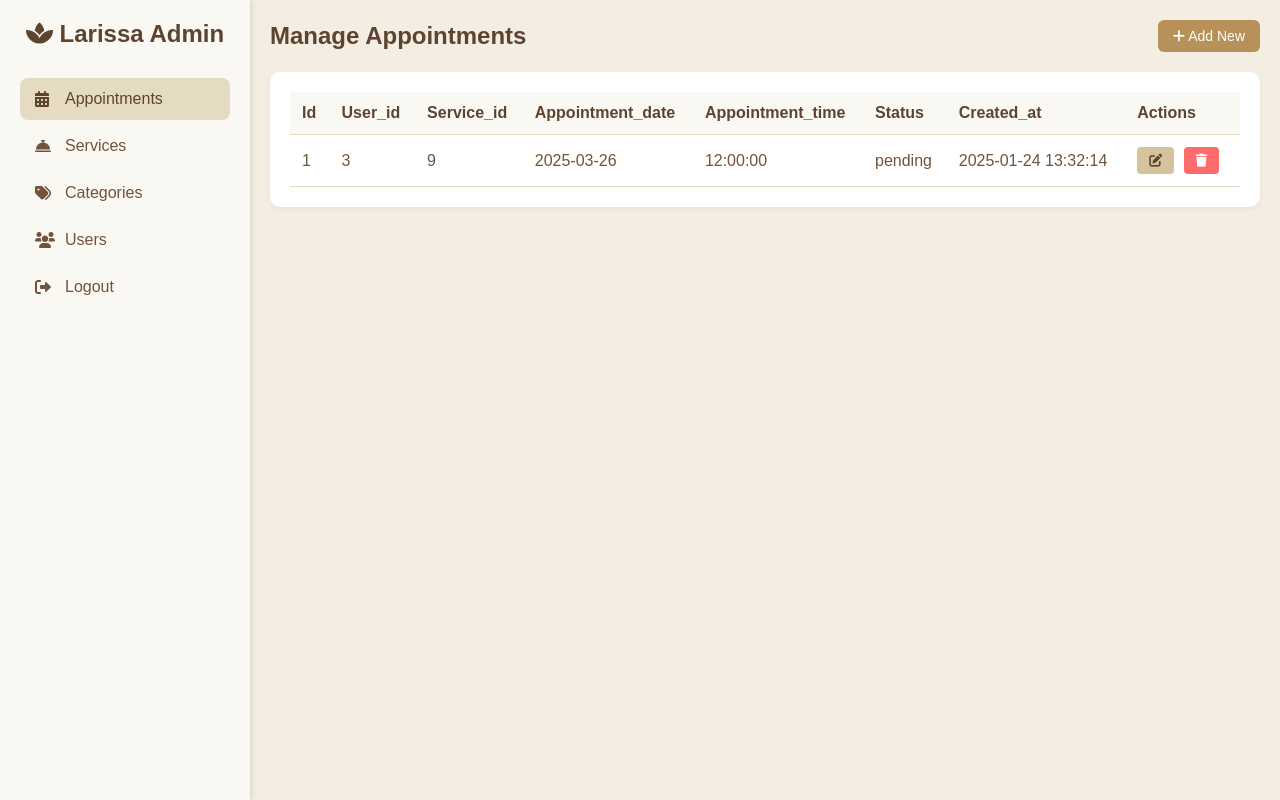
After one commit to Hugo343/larissa_new, a PHP site: page /admin.php in a window 1280 px wide. The commit adds this page. Run offline with PHP 8.4, Linux system fonts and the light colour scheme; a user stored in the database is signed in; data comes from the database, SQL or seed files in the repository.

Commit message:
dashboard
dahsboard admin,hash pass admin,crud admin

```diff
--- /dev/null
+++ b/admin.php
@@ -0,0 +1,457 @@
+<?php
+session_start();
+require_once 'config.php';
+if (!isset($_SESSION['user_id']) || !isset($_SESSION['is_admin']) || !$_SESSION['is_admin']) {
+    header('Location: auth.php');
+    exit();
+}
+
+// Handle CRUD operations
+if ($_SERVER['REQUEST_METHOD'] === 'POST') {
+    $action = $_POST['action'] ?? '';
+    $table = $_POST['table'] ?? '';
+
+    switch ($action) {
+        case 'delete':
+            $id = $_POST['id'];
+            $stmt = $pdo->prepare("DELETE FROM $table WHERE id = ?");
+            $stmt->execute([$id]);
+            header('Location: admin.php?table=' . $table);
+            exit;
+            break;
+
+        case 'add':
+        case 'edit':
+            $id = $_POST['id'] ?? null;
+            $fields = $_POST;
+            unset($fields['action'], $fields['table'], $fields['id']);
+
+            if ($action === 'add') {
+                $columns = implode(', ', array_keys($fields));
+                $values = implode(', ', array_fill(0, count($fields), '?'));
+                $stmt = $pdo->prepare("INSERT INTO $table ($columns) VALUES ($values)");
+                $stmt->execute(array_values($fields));
+            } else {
+                $set = implode('=?, ', array_keys($fields)) . '=?';
+                $stmt = $pdo->prepare("UPDATE $table SET $set WHERE id=?");
+                $stmt->execute([...array_values($fields), $id]);
+            }
+            header('Location: admin.php?table=' . $table);
+            exit;
+            break;
+    }
+}
+
+$currentTable = $_GET['table'] ?? 'appointments';
+
+// Fetch table data
+$stmt = $pdo->query("SELECT * FROM $currentTable");
+$rows = $stmt->fetchAll(PDO::FETCH_ASSOC);
+
+// Fetch related data for dropdowns
+$categories = $pdo->query("SELECT * FROM categories")->fetchAll(PDO::FETCH_ASSOC);
+$services = $pdo->query("SELECT * FROM services")->fetchAll(PDO::FETCH_ASSOC);
+$users = $pdo->query("SELECT * FROM users")->fetchAll(PDO::FETCH_ASSOC);
+?>
+
+<!DOCTYPE html>
+<html lang="id">
+<head>
+    <meta charset="UTF-8">
+    <meta name="viewport" content="width=device-width, initial-scale=1.0">
+    <title>Admin Dashboard - Larissa Salon Studio</title>
+    <link rel="stylesheet" href="https://cdnjs.cloudflare.com/ajax/libs/font-awesome/6.0.0-beta3/css/all.min.css">
+    <style>
+        :root {
+            --tan-50: #faf8f2;
+            --tan-100: #f3eee1;
+            --tan-200: #e5dbc3;
+            --tan-300: #d4c39d;
+            --tan-400: #c7ad7f;
+            --tan-500: #b69159;
+            --tan-600: #a87e4e;
+            --tan-700: #8c6642;
+            --tan-800: #72533a;
+            --tan-900: #5d4431;
+            --tan-950: #312319;
+        }
+
+        * {
+            margin: 0;
+            padding: 0;
+            box-sizing: border-box;
+            font-family: 'Poppins', sans-serif;
+        }
+
+        body {
+            background: var(--tan-100);
+            min-height: 100vh;
+        }
+
+        .dashboard {
+            display: flex;
+            min-height: 100vh;
+        }
+
+        .sidebar {
+            width: 250px;
+            background: var(--tan-50);
+            padding: 20px;
+            box-shadow: 2px 0 5px rgba(0,0,0,0.1);
+        }
+
+        .main-content {
+            flex: 1;
+            padding: 20px;
+        }
+
+        .logo {
+            color: var(--tan-900);
+            font-size: 24px;
+            font-weight: 600;
+            margin-bottom: 30px;
+            text-align: center;
+        }
+
+        .nav-link {
+            display: flex;
+            align-items: center;
+            padding: 12px 15px;
+            color: var(--tan-800);
+            text-decoration: none;
+            border-radius: 8px;
+            margin-bottom: 5px;
+            transition: all 0.3s;
+        }
+
+        .nav-link:hover,
+        .nav-link.active {
+            background: var(--tan-200);
+            color: var(--tan-900);
+        }
+
+        .nav-link i {
+            margin-right: 10px;
+            width: 20px;
+        }
+
+        .content-header {
+            display: flex;
+            justify-content: space-between;
+            align-items: center;
+            margin-bottom: 20px;
+        }
+
+        .content-title {
+            color: var(--tan-900);
+            font-size: 24px;
+        }
+
+        .btn {
+            padding: 8px 15px;
+            border: none;
+            border-radius: 6px;
+            cursor: pointer;
+            font-size: 14px;
+            transition: all 0.3s;
+        }
+
+        .btn-primary {
+            background: var(--tan-500);
+            color: white;
+        }
+
+        .btn-primary:hover {
+            background: var(--tan-600);
+        }
+
+        .table-container {
+            background: white;
+            border-radius: 10px;
+            padding: 20px;
+            box-shadow: 0 2px 5px rgba(0,0,0,0.05);
+        }
+
+        table {
+            width: 100%;
+            border-collapse: collapse;
+        }
+
+        th, td {
+            padding: 12px;
+            text-align: left;
+            border-bottom: 1px solid var(--tan-200);
+        }
+
+        th {
+            color: var(--tan-900);
+            font-weight: 600;
+            background: var(--tan-50);
+        }
+
+        td {
+            color: var(--tan-800);
+        }
+
+        .action-btn {
+            padding: 6px 12px;
+            border: none;
+            border-radius: 4px;
+            cursor: pointer;
+            font-size: 13px;
+            margin-right: 5px;
+        }
+
+        .edit-btn {
+            background: var(--tan-300);
+            color: var(--tan-900);
+        }
+
+        .delete-btn {
+            background: #ff6b6b;
+            color: white;
+        }
+
+        .modal {
+            display: none;
+            position: fixed;
+            top: 0;
+            left: 0;
+            width: 100%;
+            height: 100%;
+            background: rgba(0,0,0,0.5);
+            align-items: center;
+            justify-content: center;
+        }
+
+        .modal.active {
+            display: flex;
+        }
+
+        .modal-content {
+            background: white;
+            padding: 20px;
+            border-radius: 10px;
+            width: 90%;
+            max-width: 500px;
+        }
+
+        .form-group {
+            margin-bottom: 15px;
+        }
+
+        .form-group label {
+            display: block;
+            margin-bottom: 5px;
+            color: var(--tan-900);
+        }
+
+        .form-group input,
+        .form-group select,
+        .form-group textarea {
+            width: 100%;
+            padding: 8px 12px;
+            border: 1px solid var(--tan-300);
+            border-radius: 6px;
+            font-size: 14px;
+        }
+
+        .form-group input:focus,
+        .form-group select:focus,
+        .form-group textarea:focus {
+            outline: none;
+            border-color: var(--tan-500);
+        }
+
+        .modal-footer {
+            margin-top: 20px;
+            display: flex;
+            justify-content: flex-end;
+            gap: 10px;
+        }
+    </style>
+</head>
+<body>
+    <div class="dashboard">
+        <div class="sidebar">
+            <div class="logo">
+                <i class="fas fa-spa"></i> Larissa Admin
+            </div>
+            <nav>
+                <a href="?table=appointments" class="nav-link <?php echo $currentTable === 'appointments' ? 'active' : ''; ?>">
+                    <i class="fas fa-calendar-alt"></i> Appointments
+                </a>
+                <a href="?table=services" class="nav-link <?php echo $currentTable === 'services' ? 'active' : ''; ?>">
+                    <i class="fas fa-concierge-bell"></i> Services
+                </a>
+                <a href="?table=categories" class="nav-link <?php echo $currentTable === 'categories' ? 'active' : ''; ?>">
+                    <i class="fas fa-tags"></i> Categories
+                </a>
+                <a href="?table=users" class="nav-link <?php echo $currentTable === 'users' ? 'active' : ''; ?>">
+                    <i class="fas fa-users"></i> Users
+                </a>
+                <a href="logout.php" class="nav-link">
+                    <i class="fas fa-sign-out-alt"></i> Logout
+                </a>
+            </nav>
+        </div>
+
+        <div class="main-content">
+            <div class="content-header">
+                <h1 class="content-title">Manage <?php echo ucfirst($currentTable); ?></h1>
+                <button class="btn btn-primary" onclick="showAddModal()">
+                    <i class="fas fa-plus"></i> Add New
+                </button>
+            </div>
+
+            <div class="table-container">
+                <table>
+                    <thead>
+                        <tr>
+                            <?php
+                            if (!empty($rows)) {
+                                foreach (array_keys($rows[0]) as $column) {
+                                    echo "<th>" . ucfirst($column) . "</th>";
+                                }
+                                echo "<th>Actions</th>";
+                            }
+                            ?>
+                        </tr>
+                    </thead>
+                    <tbody>
+                        <?php foreach ($rows as $row): ?>
+                        <tr>
+                            <?php foreach ($row as $value): ?>
+                                <td><?php echo htmlspecialchars($value); ?></td>
+                            <?php endforeach; ?>
+                            <td>
+                                <button class="action-btn edit-btn" onclick="showEditModal(<?php echo htmlspecialchars(json_encode($row)); ?>)">
+                                    <i class="fas fa-edit"></i>
+                                </button>
+                                <button class="action-btn delete-btn" onclick="deleteItem(<?php echo $row['id']; ?>)">
+                                    <i class="fas fa-trash"></i>
+                                </button>
+                            </td>
+                        </tr>
+                        <?php endforeach; ?>
+                    </tbody>
+                </table>
+            </div>
+        </div>
+    </div>
+
+    <!-- Modal for Add/Edit -->
+    <div id="formModal" class="modal">
+        <div class="modal-content">
+            <h2 id="modalTitle">Add New Record</h2>
+            <form id="recordForm" method="POST">
+                <input type="hidden" name="action" id="formAction" value="add">
+                <input type="hidden" name="table" value="<?php echo $currentTable; ?>">
+                <input type="hidden" name="id" id="recordId">
+
+                <?php
+                if (!empty($rows)) {
+                    $columns = array_keys($rows[0]);
+                    foreach ($columns as $column) {
+                        if ($column !== 'id' && $column !== 'created_at') {
+                            echo '<div class="form-group">';
+                            echo '<label for="' . $column . '">' . ucfirst($column) . '</label>';
+
+                            if ($column === 'category_id') {
+                                echo '<select name="' . $column . '" id="' . $column . '">';
+                                foreach ($categories as $category) {
+                                    echo '<option value="' . $category['id'] . '">' . $category['name'] . '</option>';
+                                }
+                                echo '</select>';
+                            } elseif ($column === 'service_id') {
+                                echo '<select name="' . $column . '" id="' . $column . '">';
+                                foreach ($services as $service) {
+                                    echo '<option value="' . $service['id'] . '">' . $service['name'] . '</option>';
+                                }
+                                echo '</select>';
+                            } elseif ($column === 'user_id') {
+                                echo '<select name="' . $column . '" id="' . $column . '">';
+                                foreach ($users as $user) {
+                                    echo '<option value="' . $user['id'] . '">' . $user['username'] . '</option>';
+                                }
+                                echo '</select>';
+                            } elseif ($column === 'status') {
+                                echo '<select name="' . $column . '" id="' . $column . '">';
+                                echo '<option value="pending">Pending</option>';
+                                echo '<option value="confirmed">Confirmed</option>';
+                                echo '<option value="cancelled">Cancelled</option>';
+                                echo '</select>';
+                            } elseif ($column === 'password') {
+                                echo '<input type="password" name="' . $column . '" id="' . $column . '">';
+                            } elseif ($column === 'description') {
+                                echo '<textarea name="' . $column . '" id="' . $column . '" rows="3"></textarea>';
+                            } else {
+                                echo '<input type="text" name="' . $column . '" id="' . $column . '">';
+                            }
+
+                            echo '</div>';
+                        }
+                    }
+                }
+                ?>
+
+                <div class="modal-footer">
+                    <button type="button" class="btn" onclick="hideModal()">Cancel</button>
+                    <button type="submit" class="btn btn-primary">Save</button>
+                </div>
+            </form>
+        </div>
+    </div>
+
+    <script>
+        function showAddModal() {
+            document.getElementById('modalTitle').textContent = 'Add New Record';
+            document.getElementById('formAction').value = 'add';
+            document.getElementById('recordId').value = '';
+            document.getElementById('recordForm').reset();
+            document.getElementById('formModal').classList.add('active');
+        }
+
+        function showEditModal(data) {
+            document.getElementById('modalTitle').textContent = 'Edit Record';
+            document.getElementById('formAction').value = 'edit';
+            document.getElementById('recordId').value = data.id;
+
+            // Fill form with data
+            for (let key in data) {
+                const input = document.getElementById(key);
+                if (input) {
+                    input.value = data[key];
+                }
+            }
+
+            document.getElementById('formModal').classList.add('active');
+        }
+
+        function hideModal() {
+            document.getElementById('formModal').classList.remove('active');
+        }
+
+        function deleteItem(id) {
+            if (confirm('Are you sure you want to delete this item?')) {
+                const form = document.createElement('form');
+                form.method = 'POST';
+                form.innerHTML = `
+                    <input type="hidden" name="action" value="delete">
+                    <input type="hidden" name="table" value="<?php echo $currentTable; ?>">
+                    <input type="hidden" name="id" value="${id}">
+                `;
+                document.body.appendChild(form);
+                form.submit();
+            }
+        }
+
+        // Close modal when clicking outside
+        document.getElementById('formModal').addEventListener('click', function(e) {
+            if (e.target === this) {
+                hideModal();
+            }
+        });
+    </script>
+</body>
+</html>
```
Also changed, not shown: auth.php (+12 -3 lines), update_admin_password.php (added, +12 -0 lines), verify_admin.php (added, +20 -0 lines).
